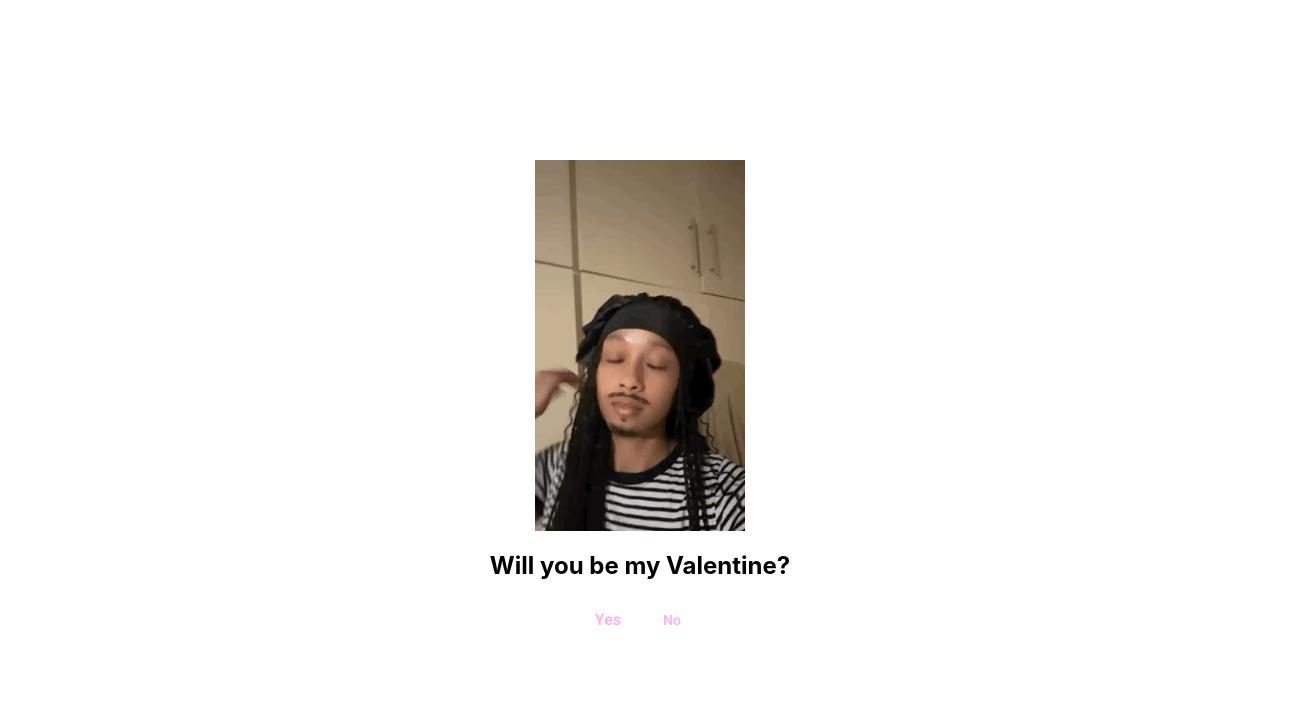
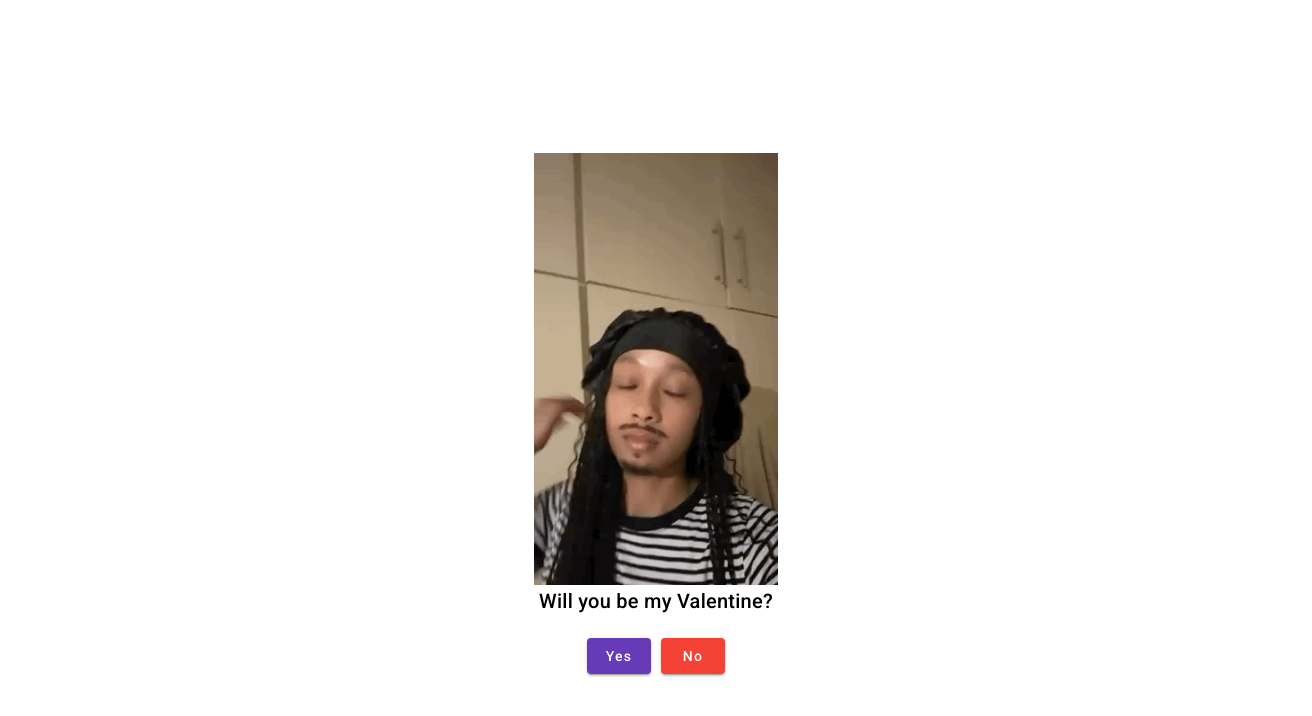
Before and after one commit to Onke-M/v-day, an Angular app: page / in a window 1280 px wide. Shown: the top 716 px of the page, 1312 px wide, since content can reach past the window. Built offline with nearby package versions, Linux system fonts and the light colour scheme.

Commit message:
added confetti

```diff
--- a/angular.json
+++ b/angular.json
@@ -32,7 +32,7 @@
               }
             ],
             "styles": [
-              "@angular/material/prebuilt-themes/magenta-violet.css",
+              "@angular/material/prebuilt-themes/deeppurple-amber.css",
               "src/styles.scss"
             ],
             "scripts": [],
--- a/package.json
+++ b/package.json
@@ -23,6 +23,7 @@
     "@angular/platform-server": "^19.0.0",
     "@angular/router": "^19.0.0",
     "@angular/ssr": "^19.0.7",
+    "canvas-confetti": "^1.9.3",
     "express": "^4.18.2",
     "rxjs": "~7.8.0",
     "tslib": "^2.3.0",
@@ -32,6 +33,7 @@
     "@angular-devkit/build-angular": "^19.0.7",
     "@angular/cli": "^19.0.7",
     "@angular/compiler-cli": "^19.0.0",
+    "@types/canvas-confetti": "^1.9.0",
     "@types/express": "^4.17.17",
     "@types/jasmine": "~5.1.0",
     "@types/node": "^18.18.0",
--- a/src/app/app.component.html
+++ b/src/app/app.component.html
@@ -1,205 +1,18 @@
-<!-- * * * * * * * * * * * * * * * * * * * * * * * * * * * * * * * -->
-<!-- * * * * * * * * * * * The content below * * * * * * * * * * * -->
-<!-- * * * * * * * * * * is only a placeholder * * * * * * * * * * -->
-<!-- * * * * * * * * * * and can be replaced.  * * * * * * * * * * -->
-<!-- * * * * * * * * * * * * * * * * * * * * * * * * * * * * * * * -->
-<!-- * * * * * * * * * Delete the template below * * * * * * * * * -->
-<!-- * * * * * * * to get started with your project! * * * * * * * -->
-<!-- * * * * * * * * * * * * * * * * * * * * * * * * * * * * * * * -->
-
-<style>
-  :host {
-    --bright-blue: oklch(51.01% 0.274 263.83);
-    --electric-violet: oklch(53.18% 0.28 296.97);
-    --french-violet: oklch(47.66% 0.246 305.88);
-    --vivid-pink: oklch(69.02% 0.277 332.77);
-    --hot-red: oklch(61.42% 0.238 15.34);
-    --orange-red: oklch(63.32% 0.24 31.68);
-
-    --gray-900: oklch(19.37% 0.006 300.98);
-    --gray-700: oklch(36.98% 0.014 302.71);
-    --gray-400: oklch(70.9% 0.015 304.04);
-
-    --red-to-pink-to-purple-vertical-gradient: linear-gradient(
-      180deg,
-      var(--orange-red) 0%,
-      var(--vivid-pink) 50%,
-      var(--electric-violet) 100%
-    );
-
-    --red-to-pink-to-purple-horizontal-gradient: linear-gradient(
-      90deg,
-      var(--orange-red) 0%,
-      var(--vivid-pink) 50%,
-      var(--electric-violet) 100%
-    );
-
-    --pill-accent: var(--bright-blue);
-
-    font-family: "Inter", -apple-system, BlinkMacSystemFont, "Segoe UI", Roboto,
-      Helvetica, Arial, sans-serif, "Apple Color Emoji", "Segoe UI Emoji",
-      "Segoe UI Symbol";
-    box-sizing: border-box;
-    -webkit-font-smoothing: antialiased;
-    -moz-osx-font-smoothing: grayscale;
-  }
-
-  h1 {
-    font-size: 3.125rem;
-    color: var(--gray-900);
-    font-weight: 500;
-    line-height: 100%;
-    letter-spacing: -0.125rem;
-    margin: 0;
-    font-family: "Inter Tight", -apple-system, BlinkMacSystemFont, "Segoe UI", Roboto,
-      Helvetica, Arial, sans-serif, "Apple Color Emoji", "Segoe UI Emoji",
-      "Segoe UI Symbol";
-  }
-
-  p {
-    margin: 0;
-    color: var(--gray-700);
-  }
-
-  main {
-    width: 100%;
-    min-height: 100%;
-    display: flex;
-    justify-content: center;
-    align-items: center;
-    padding: 1rem;
-    box-sizing: inherit;
-    position: relative;
-  }
-
-  .angular-logo {
-    max-width: 9.2rem;
-  }
-
-  .content {
-    display: flex;
-    justify-content: space-around;
-    width: 100%;
-    max-width: 700px;
-    margin-bottom: 3rem;
-  }
-
-  .content h1 {
-    margin-top: 1.75rem;
-  }
-
-  .content p {
-    margin-top: 1.5rem;
-  }
-
-  .divider {
-    width: 1px;
-    background: var(--red-to-pink-to-purple-vertical-gradient);
-    margin-inline: 0.5rem;
-  }
-
-  .pill-group {
-    display: flex;
-    flex-direction: column;
-    align-items: start;
-    flex-wrap: wrap;
-    gap: 1.25rem;
-  }
-
-  .pill {
-    display: flex;
-    align-items: center;
-    --pill-accent: var(--bright-blue);
-    background: color-mix(in srgb, var(--pill-accent) 5%, transparent);
-    color: var(--pill-accent);
-    padding-inline: 0.75rem;
-    padding-block: 0.375rem;
-    border-radius: 2.75rem;
-    border: 0;
-    transition: background 0.3s ease;
-    font-family: var(--inter-font);
-    font-size: 0.875rem;
-    font-style: normal;
-    font-weight: 500;
-    line-height: 1.4rem;
-    letter-spacing: -0.00875rem;
-    text-decoration: none;
-  }
-
-  .pill:hover {
-    background: color-mix(in srgb, var(--pill-accent) 15%, transparent);
-  }
-
-  .pill-group .pill:nth-child(6n + 1) {
-    --pill-accent: var(--bright-blue);
-  }
-  .pill-group .pill:nth-child(6n + 2) {
-    --pill-accent: var(--french-violet);
-  }
-  .pill-group .pill:nth-child(6n + 3),
-  .pill-group .pill:nth-child(6n + 4),
-  .pill-group .pill:nth-child(6n + 5) {
-    --pill-accent: var(--hot-red);
-  }
-
-  .pill-group svg {
-    margin-inline-start: 0.25rem;
-  }
-
-  .social-links {
-    display: flex;
-    align-items: center;
-    gap: 0.73rem;
-    margin-top: 1.5rem;
-  }
-
-  .social-links path {
-    transition: fill 0.3s ease;
-    fill: var(--gray-400);
-  }
-
-  .social-links a:hover svg path {
-    fill: var(--gray-900);
-  }
-
-  @media screen and (max-width: 650px) {
-    .content {
-      flex-direction: column;
-      width: max-content;
-    }
-
-    .divider {
-      height: 1px;
-      width: 100%;
-      background: var(--red-to-pink-to-purple-horizontal-gradient);
-      margin-block: 1.5rem;
-    }
-  }
-</style>
-
 <main>
   <div>
       <img class="img" *ngIf="showQuestionPhoto" src="/question.gif"/>
       <img class="img" *ngIf="showYesPhoto" src="/yes.gif"/>
       <img class="img" *ngIf="showNoPhoto" src="/no.gif"/>
       <h2 style="text-align: center;">{{this.question}}</h2>
+      <h3 *ngIf="showYesPhoto" style="text-align: center;">You. Me. 14th of Feb. 7pm. It's a date :)</h3>
+      <h4 *ngIf="showYesPhoto" style="text-align: center;">P.S. Wear your white dress</h4>
       <div class="container">
         <div class="button-wrapper">
-          <button mat-button [style.fontSize.px]="yesButtonSize" *ngIf="showYesButton" (click)="handleYes()">Yes</button>
-          <button mat-button *ngIf="showNoButton" (click)="handleNo()">{{noCount === 0 ? "No" : getNoButtonText()}}</button>
+          <button mat-raised-button color="primary" *ngIf="showYesButton" (click)="handleYes()">Yes</button>
+          <button mat-raised-button color="warn" *ngIf="showNoButton" (click)="handleNo()">{{noCount === 0 ? "No" : getNoButtonText()}}</button>
         </div>
       </div>
 
   </div>
 </main>
-
-<!-- * * * * * * * * * * * * * * * * * * * * * * * * * * * * * * * * -->
-<!-- * * * * * * * * * * * The content above * * * * * * * * * * * * -->
-<!-- * * * * * * * * * * is only a placeholder * * * * * * * * * * * -->
-<!-- * * * * * * * * * * and can be replaced.  * * * * * * * * * * * -->
-<!-- * * * * * * * * * * * * * * * * * * * * * * * * * * * * * * * * -->
-<!-- * * * * * * * * * * End of Placeholder  * * * * * * * * * * * * -->
-<!-- * * * * * * * * * * * * * * * * * * * * * * * * * * * * * * * * -->
-
-
 <router-outlet />
--- a/src/app/app.component.scss
+++ b/src/app/app.component.scss
@@ -8,7 +8,12 @@ img {
   display: block;
   margin-left: auto;
   margin-right: auto;
-  width: 70%;
+  width: 90%;
+}
+
+button{
+  padding: 10px;
+  margin: 5px;
 }
 
 .container {
@@ -17,3 +22,140 @@ img {
   align-items: center;
   height: 100%;
 }
+
+canvas {
+  height: 100%; /* we need these for full-screen effect */
+  width: 100%;
+}
+
+h1 {
+  font-size: 3.125rem;
+  color: var(--gray-900);
+  font-weight: 500;
+  line-height: 100%;
+  letter-spacing: -0.125rem;
+  margin: 0;
+  font-family: "Inter Tight", -apple-system, BlinkMacSystemFont, "Segoe UI", Roboto,
+    Helvetica, Arial, sans-serif, "Apple Color Emoji", "Segoe UI Emoji",
+    "Segoe UI Symbol";
+}
+
+p {
+  margin: 0;
+  color: var(--gray-700);
+}
+
+main {
+  width: 100%;
+  min-height: 100%;
+  display: flex;
+  justify-content: center;
+  align-items: center;
+  padding: 1rem;
+  box-sizing: inherit;
+  position: relative;
+}
+
+.angular-logo {
+  max-width: 9.2rem;
+}
+
+.content {
+  display: flex;
+  justify-content: space-around;
+  width: 100%;
+  max-width: 700px;
+  margin-bottom: 3rem;
+}
+
+.content h1 {
+  margin-top: 1.75rem;
+}
+
+.content p {
+  margin-top: 1.5rem;
+}
+
+.divider {
+  width: 1px;
+  background: var(--red-to-pink-to-purple-vertical-gradient);
+  margin-inline: 0.5rem;
+}
+
+.pill-group {
+  display: flex;
+  flex-direction: column;
+  align-items: start;
+  flex-wrap: wrap;
+  gap: 1.25rem;
+}
+
+.pill {
+  display: flex;
+  align-items: center;
+  --pill-accent: var(--bright-blue);
+  background: color-mix(in srgb, var(--pill-accent) 5%, transparent);
+  color: var(--pill-accent);
+  padding-inline: 0.75rem;
+  padding-block: 0.375rem;
+  border-radius: 2.75rem;
+  border: 0;
+  transition: background 0.3s ease;
+  font-family: var(--inter-font);
+  font-size: 0.875rem;
+  font-style: normal;
+  font-weight: 500;
+  line-height: 1.4rem;
+  letter-spacing: -0.00875rem;
+  text-decoration: none;
+}
+
+.pill:hover {
+  background: color-mix(in srgb, var(--pill-accent) 15%, transparent);
+}
+
+.pill-group .pill:nth-child(6n + 1) {
+  --pill-accent: var(--bright-blue);
+}
+.pill-group .pill:nth-child(6n + 2) {
+  --pill-accent: var(--french-violet);
+}
+.pill-group .pill:nth-child(6n + 3),
+.pill-group .pill:nth-child(6n + 4),
+.pill-group .pill:nth-child(6n + 5) {
+  --pill-accent: var(--hot-red);
+}
+
+.pill-group svg {
+  margin-inline-start: 0.25rem;
+}
+
+.social-links {
+  display: flex;
+  align-items: center;
+  gap: 0.73rem;
+  margin-top: 1.5rem;
+}
+
+.social-links path {
+  transition: fill 0.3s ease;
+  fill: var(--gray-400);
+}
+
+.social-links a:hover svg path {
+  fill: var(--gray-900);
+}
+
+@media screen and (max-width: 650px) {
+  .content {
+    flex-direction: column;
+    width: max-content;
+  }
+
+  .divider {
+    height: 1px;
+    width: 100%;
+    background: var(--red-to-pink-to-purple-horizontal-gradient);
+    margin-block: 1.5rem;
+  }
+}
--- a/src/app/app.component.ts
+++ b/src/app/app.component.ts
@@ -1,8 +1,9 @@
-import { Component } from '@angular/core';
+import { Component, ElementRef, Renderer2 } from '@angular/core';
 import { RouterOutlet } from '@angular/router';
 import { OnInit } from '@angular/core';
 import { MatButtonModule } from '@angular/material/button';
 import { CommonModule } from '@angular/common';
+import confetti from 'canvas-confetti';
 
 @Component({
   selector: 'app-root',
@@ -20,6 +21,8 @@ export class AppComponent implements OnInit{
   question: string = '';
   noCount: number = 0;
   yesButtonSize = this.noCount * 20 + 16;
+  renderer2!: Renderer2;
+  elementRef!: ElementRef;
 
   ngOnInit(): void {
     console.log('app component initialized');
@@ -55,12 +58,40 @@ export class AppComponent implements OnInit{
     this.showNoPhoto = false;
     this.showYesButton = false;
     this.showNoButton = false;
-    this.question = 'WOOOOOOOOOOOOOOOO'
-  }
+    this.question = 'WOOOOOOOOOOOOOOOOOOOOO!!!!!!'
+
+    let end = Date.now() + (15 * 1000);
+
+    // go Buckeyes!
+    var colors = ['#bb0000', '#ffffff'];
+
+    (function frame() {
+      confetti({
+        particleCount: 2,
+        angle: 60,
+        spread: 55,
+        origin: { x: 0 },
+        colors: colors
+      });
+      confetti({
+        particleCount: 2,
+        angle: 120,
+        spread: 55,
+        origin: { x: 1 },
+        colors: colors
+      });
+
+      if (Date.now() < end) {
+        requestAnimationFrame(frame);
+      }
+    }());
+   }
 
   handleNo() {
     this.noCount++;
+    if(this.noCount <= 5){
     this.yesButtonSize = this.noCount * 20 + 16;
+    }
     this.showNoPhoto = true;
     this.showQuestionPhoto = false;
   }
```
Also changed, not shown: 1 other file (tests, documents, lock files or other folders).
